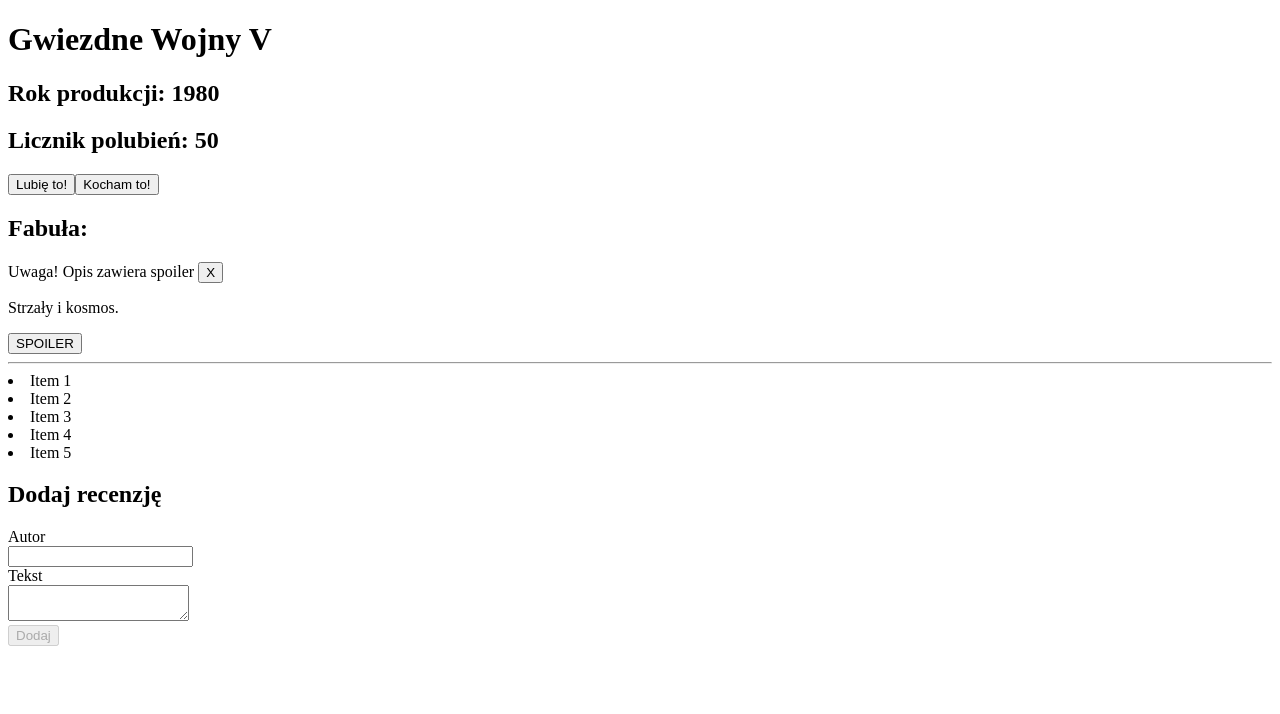
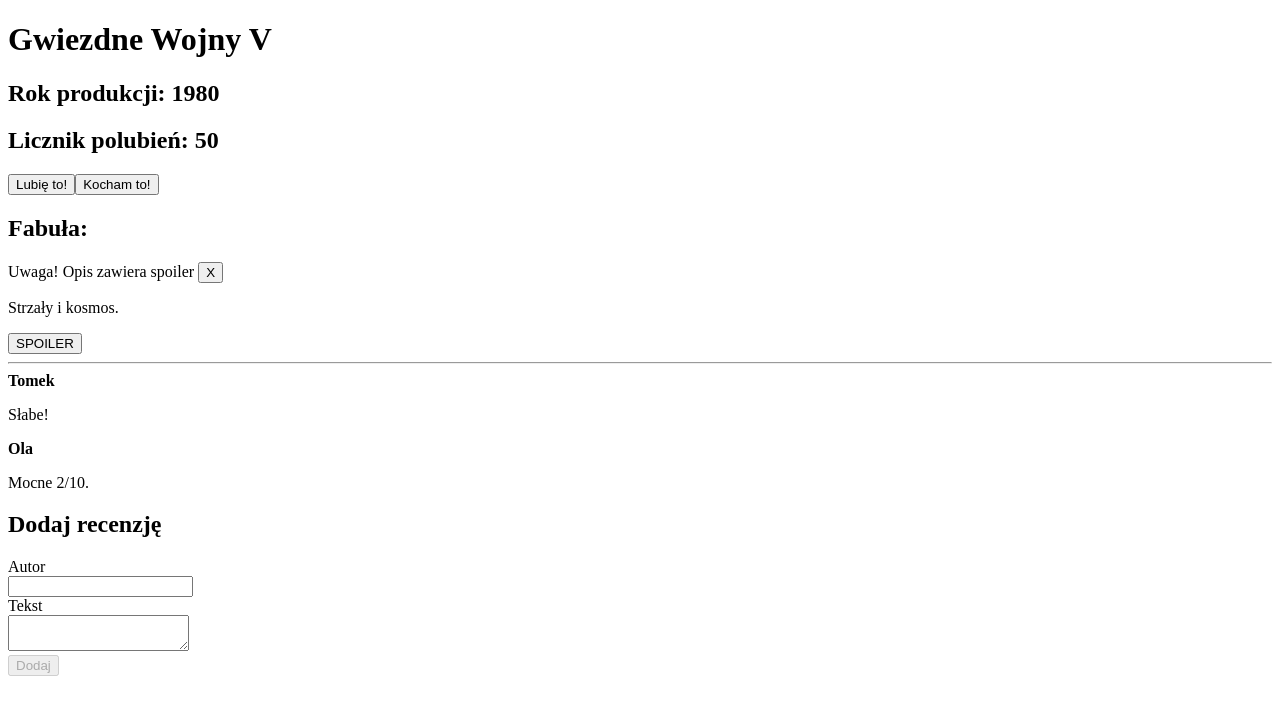
Before and after one commit to Vectari/training_ground, a React (Vite) app in the folder 03/react-course/: page / in a window 1280 px wide. Shown: the top 714 px of the page. Built offline with nearby package versions, Linux system fonts and the light colour scheme.

Commit message:
add review

```diff
--- a/03/react-course/src/components/Form.jsx
+++ b/03/react-course/src/components/Form.jsx
@@ -1,12 +1,20 @@
 import { useState } from "react";
 
+const initialReviews = [
+  { author: "Tomek", text: "Słabe!", id: 1 },
+  { author: "Ola", text: "Mocne 2/10.", id: 2 },
+];
+
 export function Form() {
-  const [review, setReview] = useState(null);
+  const [reviews, setReviews] = useState(initialReviews);
   const [inputValue, setInputValue] = useState("");
   const [textAreaValue, setTextAreaValue] = useState("");
 
-  const arrayOfNumbers = [1, 2, 3, 4, 5].map((number) => (
-    <li>Item {number}</li>
+  const reviewsElement = reviews.map((r) => (
+    <article key={r.id}>
+      <strong>{r.author}</strong>
+      <p>{r.text}</p>
+    </article>
   ));
 
   function handleSubmit(event) {
@@ -15,20 +23,18 @@
     const author = inputValue;
     const text = textAreaValue;
 
-    setReview({ author, text });
+    setReviews((prevReviews) => {
+      return [{ author, text, id: prevReviews.length + 1 }, ...prevReviews];
+    });
+
+    setInputValue("");
+    setTextAreaValue("");
   }
 
   return (
     <>
       <hr />
-      {arrayOfNumbers}
-
-      {review && (
-        <article>
-          <strong>{review.author}</strong>
-          <p>{review.text}</p>
-        </article>
-      )}
+      {reviewsElement}
       <h2>Dodaj recenzję</h2>
       <form onSubmit={handleSubmit}>
         <div>
```
